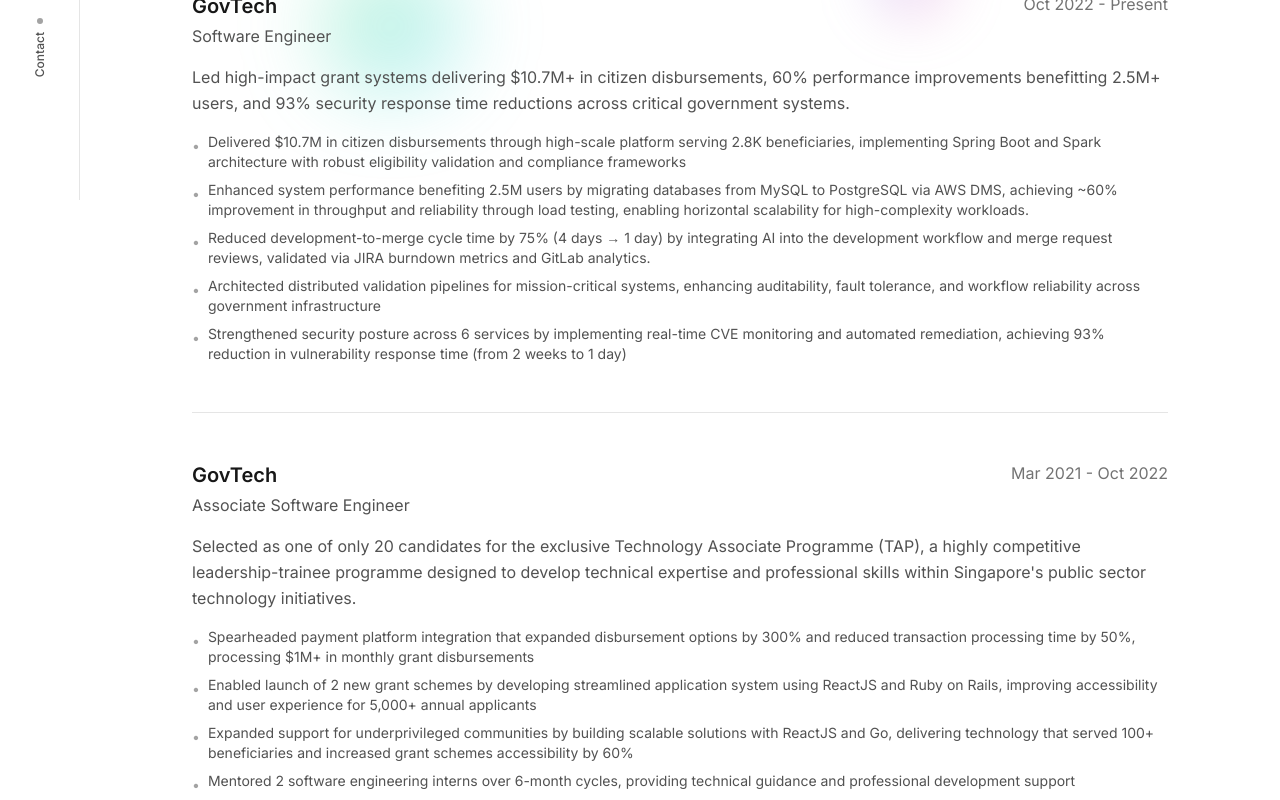
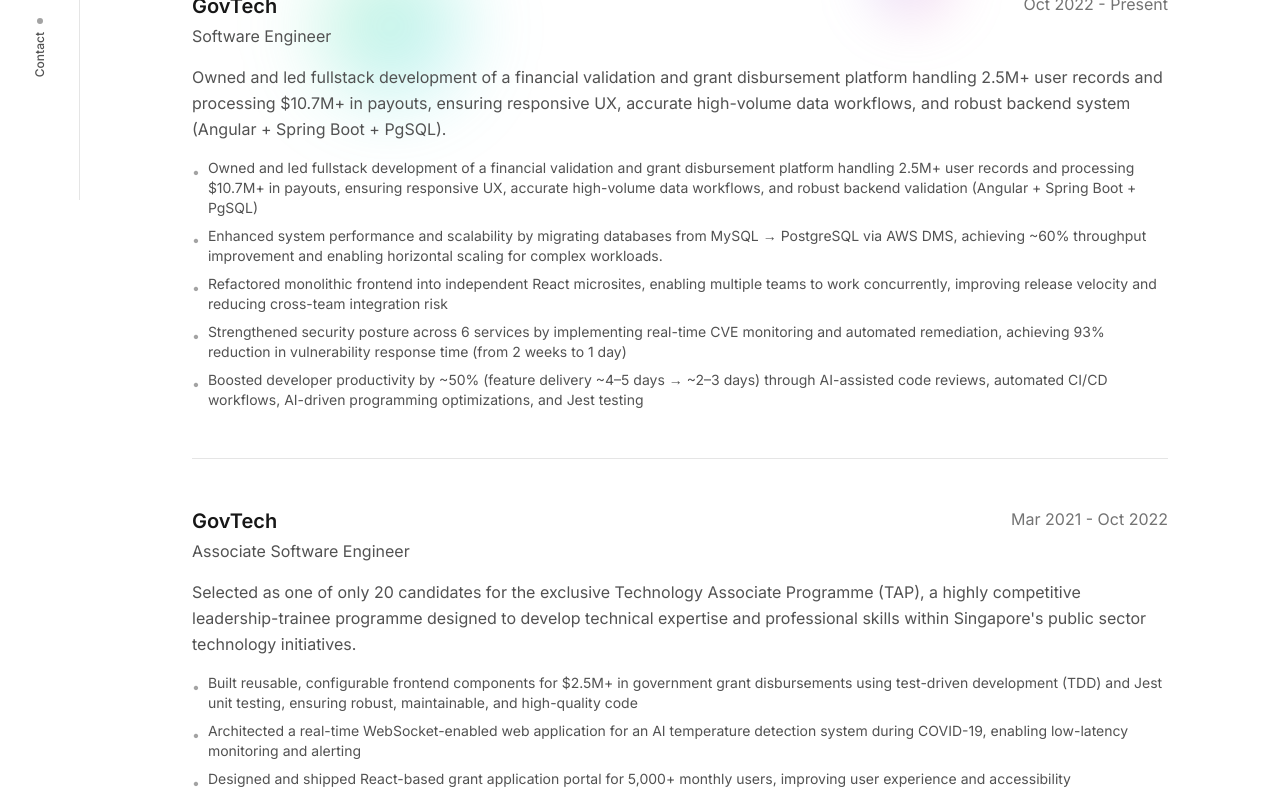
Before and after one commit to thefiend/thefiend, a Next.js app: page / in a window 1280 px wide. Shown: the part 600-1400 px from the top of the page. Built offline with nearby package versions, Linux system fonts and the light colour scheme; no server answers.

Commit message:
Update resume

```diff
--- a/src/app/page.tsx
+++ b/src/app/page.tsx
@@ -32,13 +32,13 @@
       company: 'GovTech',
       role: 'Software Engineer',
       period: 'Oct 2022 - Present',
-      summary: "Led high-impact grant systems delivering $10.7M+ in citizen disbursements, 60% performance improvements benefitting 2.5M+ users, and 93% security response time reductions across critical government systems.",
+      summary: "Owned and led fullstack development of a financial validation and grant disbursement platform handling 2.5M+ user records and processing $10.7M+ in payouts, ensuring responsive UX, accurate high-volume data workflows, and robust backend system (Angular + Spring Boot + PgSQL).",
       highlights: [
-        "Delivered $10.7M in citizen disbursements through high-scale platform serving 2.8K beneficiaries, implementing Spring Boot and Spark architecture with robust eligibility validation and compliance frameworks",
-        "Enhanced system performance benefiting 2.5M users by migrating databases from MySQL to PostgreSQL via AWS DMS, achieving ~60% improvement in throughput and reliability through load testing, enabling horizontal scalability for high-complexity workloads.",
-        "Reduced development-to-merge cycle time by 75% (4 days → 1 day) by integrating AI into the development workflow and merge request reviews, validated via JIRA burndown metrics and GitLab analytics.",
-        "Architected distributed validation pipelines for mission-critical systems, enhancing auditability, fault tolerance, and workflow reliability across government infrastructure",
-        "Strengthened security posture across 6 services by implementing real-time CVE monitoring and automated remediation, achieving 93% reduction in vulnerability response time (from 2 weeks to 1 day)"
+        "Owned and led fullstack development of a financial validation and grant disbursement platform handling 2.5M+ user records and processing $10.7M+ in payouts, ensuring responsive UX, accurate high-volume data workflows, and robust backend validation (Angular + Spring Boot + PgSQL)",
+        "Enhanced system performance and scalability by migrating databases from MySQL → PostgreSQL via AWS DMS, achieving ~60% throughput improvement and enabling horizontal scaling for complex workloads.",
+        "Refactored monolithic frontend into independent React microsites, enabling multiple teams to work concurrently, improving release velocity and reducing cross-team integration risk",
+        "Strengthened security posture across 6 services by implementing real-time CVE monitoring and automated remediation, achieving 93% reduction in vulnerability response time (from 2 weeks to 1 day)",
+        "Boosted developer productivity by ~50% (feature delivery ~4–5 days → ~2–3 days) through AI-assisted code reviews, automated CI/CD workflows, AI-driven programming optimizations, and Jest testing"
       ]
     },
     {
@@ -47,10 +47,10 @@
       period: 'Mar 2021 - Oct 2022',
       summary: "Selected as one of only 20 candidates for the exclusive Technology Associate Programme (TAP), a highly competitive leadership-trainee programme designed to develop technical expertise and professional skills within Singapore's public sector technology initiatives.",
       highlights: [
-        "Spearheaded payment platform integration that expanded disbursement options by 300% and reduced transaction processing time by 50%, processing $1M+ in monthly grant disbursements",
-        "Enabled launch of 2 new grant schemes by developing streamlined application system using ReactJS and Ruby on Rails, improving accessibility and user experience for 5,000+ annual applicants",
-        "Expanded support for underprivileged communities by building scalable solutions with ReactJS and Go, delivering technology that served 100+ beneficiaries and increased grant schemes accessibility by 60%",
-        "Mentored 2 software engineering interns over 6-month cycles, providing technical guidance and professional development support"
+        "Built reusable, configurable frontend components for $2.5M+ in government grant disbursements using test-driven development (TDD) and Jest unit testing, ensuring robust, maintainable, and high-quality code",
+        "Architected a real-time WebSocket-enabled web application for an AI temperature detection system during COVID-19, enabling low-latency monitoring and alerting",
+        "Designed and shipped React-based grant application portal for 5,000+ monthly users, improving user experience and accessibility",
+        "Mentored engineers and interns through code reviews, providing guidance on optimized solutions that improved code quality and accelerated development speed."
       ]
     },
     {
```
